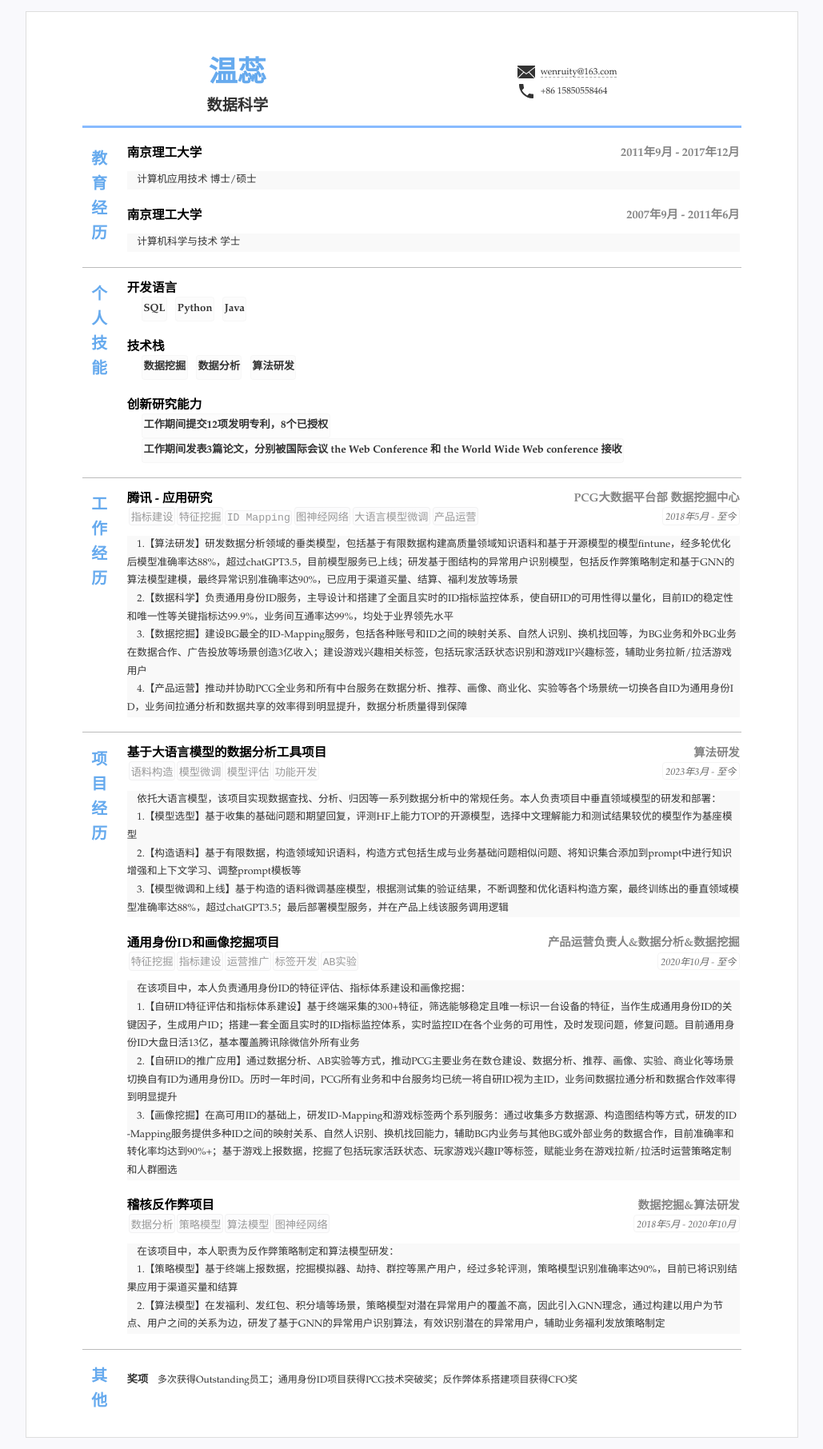
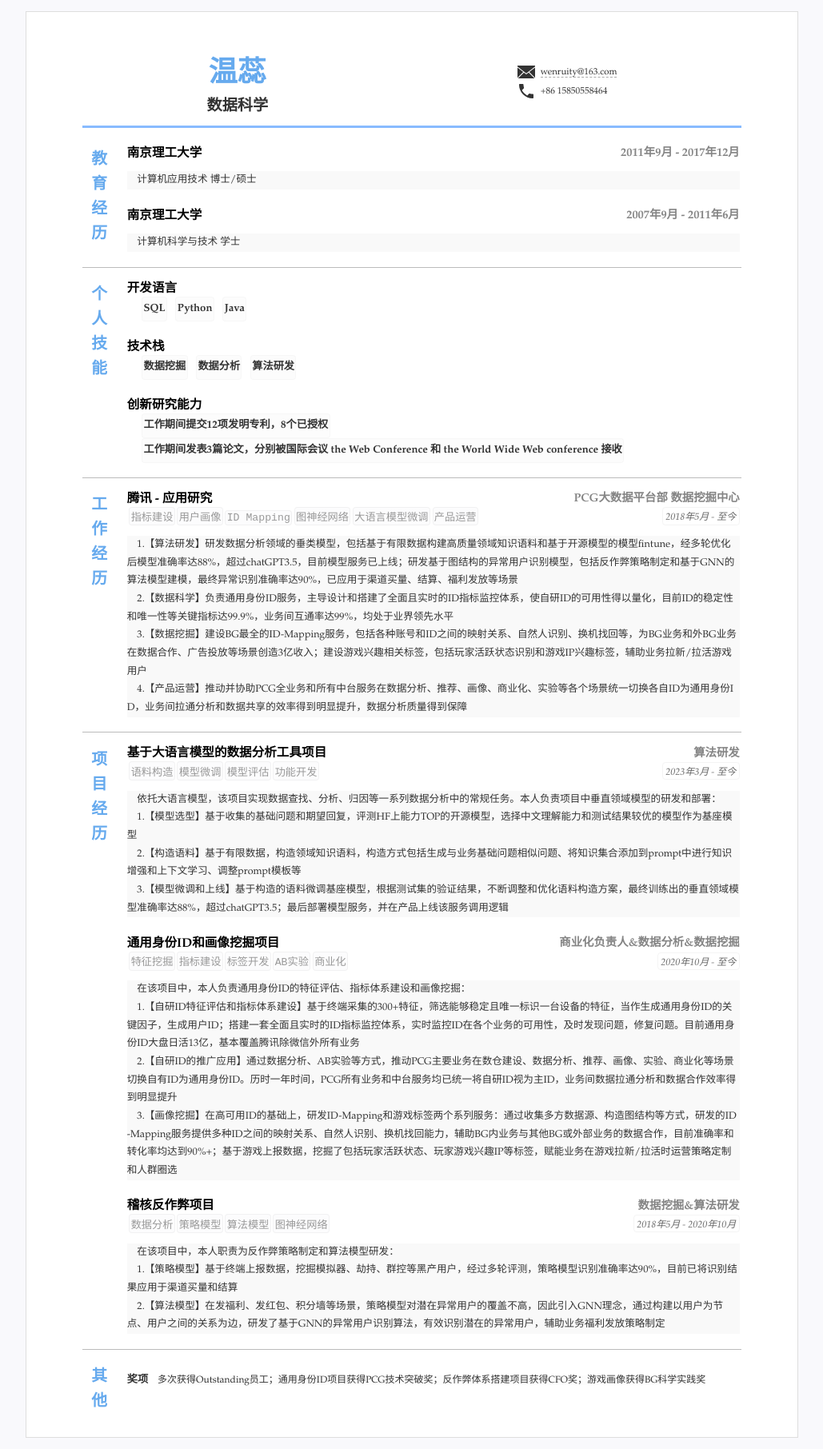
Before and after one commit to wenruity/resume1, a Jekyll site: the page built from index.html, in a window 1280 px wide. Shown: the whole page at 80% size, without its empty margins (125-1154 px from the left). Built offline with Jekyll 4.4.1, drawn with Linux system fonts in a browser that asks for light colours.

Commit message:
Update resume.yml

```diff
--- a/_data/resume.yml
+++ b/_data/resume.yml
@@ -70,7 +70,7 @@ main: #简历主要内容，
     duration: "2018年5月 - 至今"
     tags:
     - 指标建设
-    - 特征挖掘
+    - 用户画像
     - ID Mapping
     - 图神经网络
     - 大语言模型微调
@@ -137,14 +137,14 @@ main: #简历主要内容，
     tags:
     - 特征挖掘
     - 指标建设
-    - 运营推广
     - 标签开发
     - AB实验
+    - 商业化
     detail: 在该项目中，本人负责通用身份ID的特征评估、指标体系建设和画像挖掘： <br>  &nbsp &nbsp
             1.【自研ID特征评估和指标体系建设】基于终端采集的300+特征，筛选能够稳定且唯一标识一台设备的特征，当作生成通用身份ID的关键因子，生成用户ID；搭建一套全面且实时的ID指标监控体系，实时监控ID在各个业务的可用性，及时发现问题，修复问题。目前通用身份ID大盘日活13亿，基本覆盖腾讯除微信外所有业务 <br>  &nbsp &nbsp
             2.【自研ID的推广应用】通过数据分析、AB实验等方式，推动PCG主要业务在数仓建设、数据分析、推荐、画像、实验、商业化等场景切换自有ID为通用身份ID。历时一年时间，PCG所有业务和中台服务均已统一将自研ID视为主ID，业务间数据拉通分析和数据合作效率得到明显提升 <br>  &nbsp &nbsp
             3.【画像挖掘】在高可用ID的基础上，研发ID-Mapping和游戏标签两个系列服务：通过收集多方数据源、构造图结构等方式，研发的ID-Mapping服务提供多种ID之间的映射关系、自然人识别、换机找回能力，辅助BG内业务与其他BG或外部业务的数据合作，目前准确率和转化率均达到90%+；基于游戏上报数据，挖掘了包括玩家活跃状态、玩家游戏兴趣IP等标签，赋能业务在游戏拉新/拉活时运营策略定制和人群圈选
-    sub: 产品运营负责人&数据分析&数据挖掘
+    sub: 商业化负责人&数据分析&数据挖掘
 
   - title: 稽核反作弊项目
     # summary: Projects' introduction or summary
@@ -168,7 +168,7 @@ others: #其他列表显示
   content: #选择需要的格式
   -
   - title: "奖项"
-    text: "多次获得Outstanding员工；通用身份ID项目获得PCG技术突破奖；反作弊体系搭建项目获得CFO奖"
+    text: "多次获得Outstanding员工；通用身份ID项目获得PCG技术突破奖；反作弊体系搭建项目获得CFO奖；游戏画像获得BG科学实践奖"
 
   #   items: #单行列表
   #   - 睡觉
```
